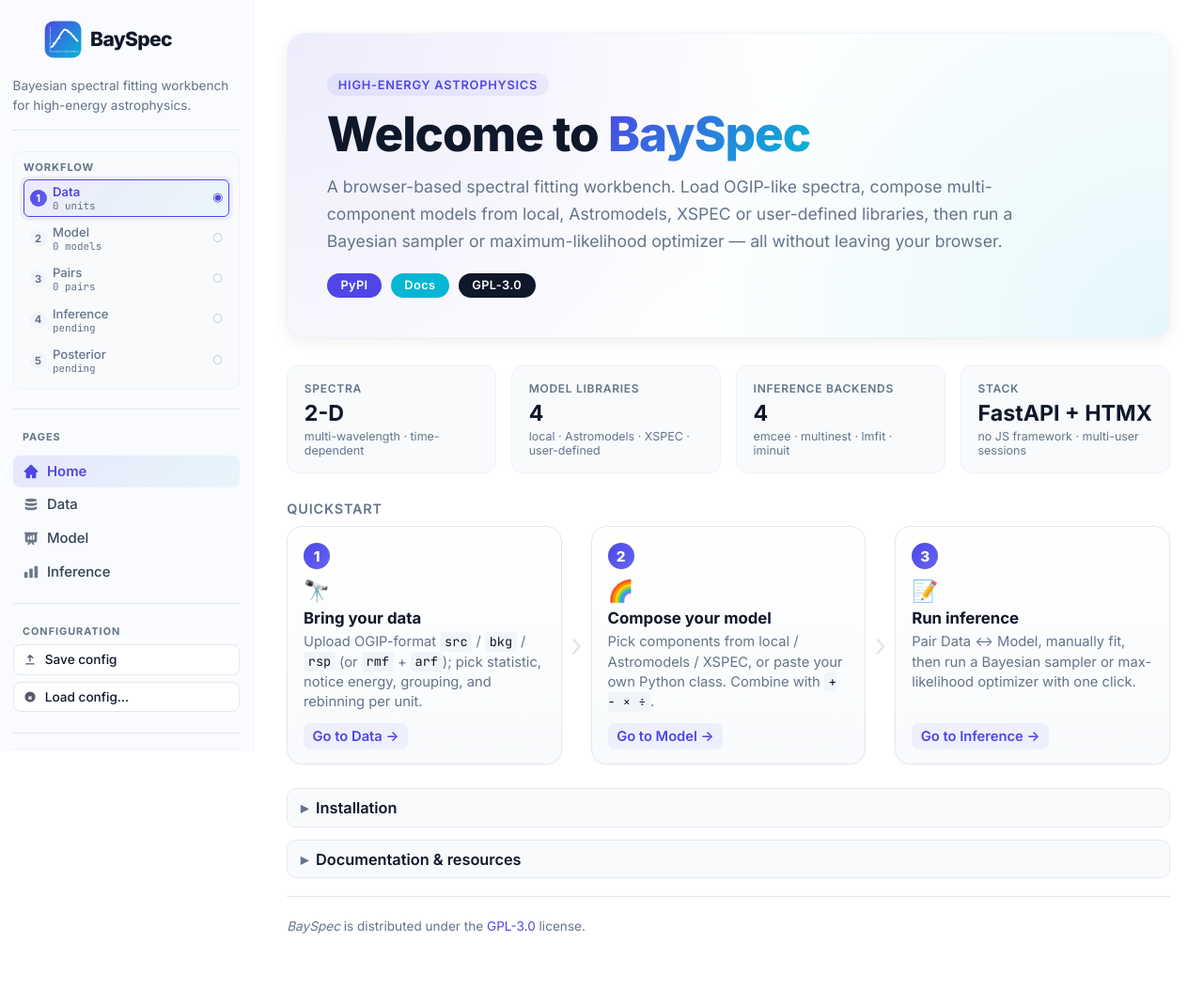
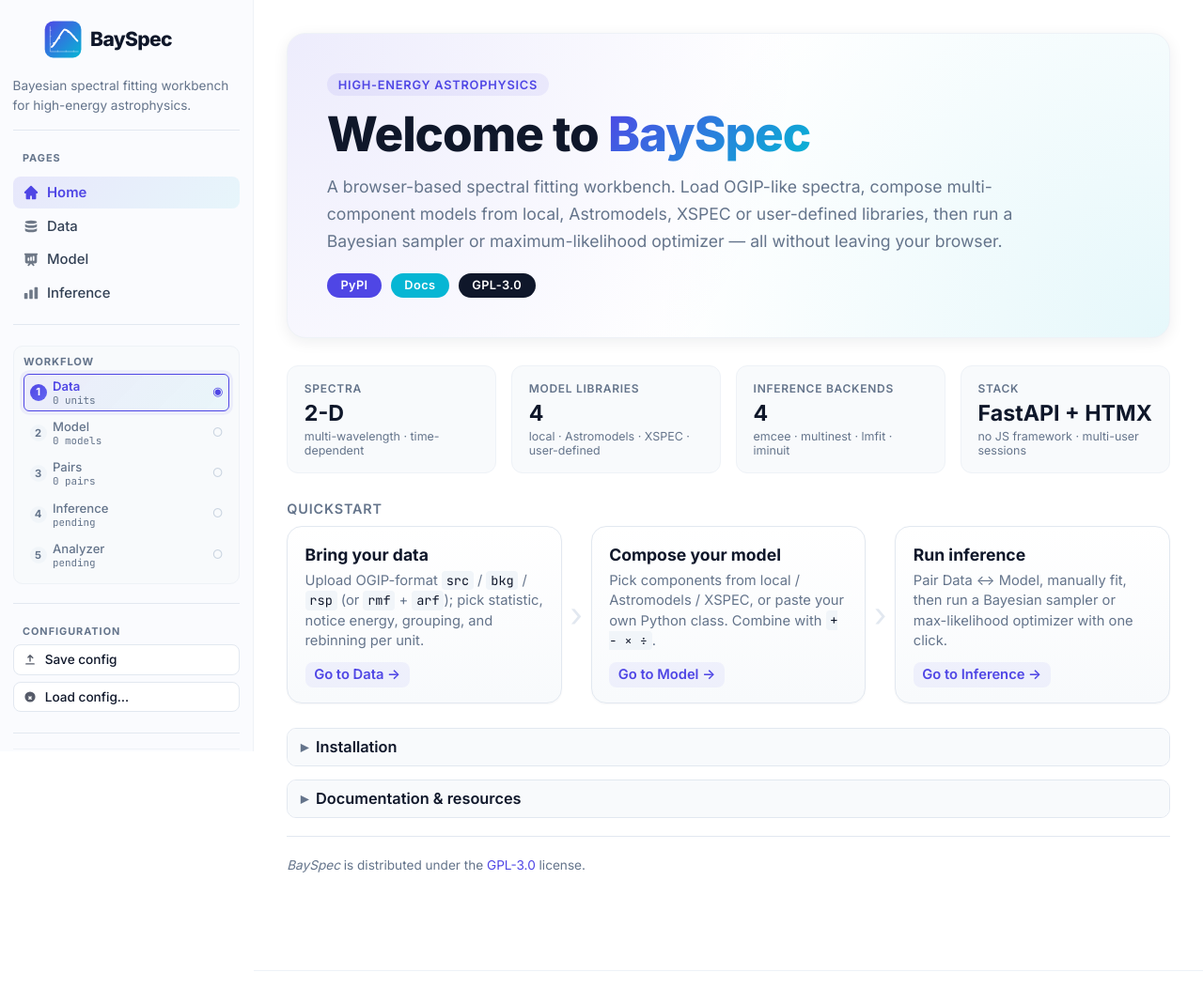
Before and after one commit to jyangch/bayspec_app, a FastAPI app: page / in a window 1280 px wide. Shown: the top 1052 px of the page at 94% size. Run offline with FastAPI, Linux system fonts and the light colour scheme; some libraries are stand-ins or nearby versions.

Commit message:
Fix beta feedback: sidebar order, Analyzer rename, reload after run, slimmer Quickstart cards
1. Sidebar order. Pages now sits above Workflow which sits above
   Configuration, matching the intended nav-first reading order.

2. Workflow indicator did not advance to the final stage after a
   completed run because the SSE "done" handler only swapped the
   #infer-panel content; the surrounding base.html (including the
   sidebar) was never re-fetched. Replace the swap with
   window.location.reload() so the next render rebuilds the page
   from infer_state.posterior — both the panel and the sidebar
   workflow refresh together. The 5th stage is also renamed
   "Posterior" → "Analyzer" to match the wording on the Inference
   page's posterior card.

3. Quickstart cards on Home drop the numbered indigo bullet and the
   emoji glyph. Only the chevron between cards now communicates the
   1-2-3 sequence; each card carries title + body + "Go to … →"
   chip. CSS for .qs-num / .qs-emoji removed; .qs-card / .qs-title
   tightened to suit the simpler layout.

```diff
--- a/main.py
+++ b/main.py
@@ -93,7 +93,8 @@ def _workflow_state(s: dict) -> list[dict]:
         ('Model',     caption(n_models, 'model'),    flags[1]),
         ('Pairs',     caption(n_pairs, 'pair'),      flags[2]),
         ('Inference', 'built' if has_built else 'pending', flags[3]),
-        ('Posterior', 'ready' if has_post else 'pending',  flags[4]),
+        # Matches the "Analyzer" wording used on the Inference page card.
+        ('Analyzer',  'ready' if has_post else 'pending',  flags[4]),
     ]
     out = []
     for i, (title, cap, done) in enumerate(raw):
@@ -1781,7 +1782,11 @@ async def run_infer(
         f'const st=document.getElementById("run-status-text");'
         f'const es=new EventSource("/infer/stream/{task_id}");'
         f'es.onmessage=function(e){{log.insertAdjacentHTML("beforeend",e.data);log.scrollTop=log.scrollHeight;st.textContent="Running\u2026";}};'
-        f'es.addEventListener("done",function(e){{es.close();document.getElementById("infer-panel").outerHTML=e.data;var np=document.getElementById("infer-panel");if(np)htmx.process(np);}});'
+        # Reload the full page on completion so the sidebar workflow
+        # indicator (and any other page-level state) refreshes alongside
+        # the infer panel. The server-side GET regenerates the same
+        # posterior view from infer_state, so nothing is lost.
+        f'es.addEventListener("done",function(){{es.close();window.location.reload();}});'
         f'es.onerror=function(){{es.close();st.textContent="Stream error \u2014 refresh to see results.";}};'
         f'}})();'
         f'</script>'
--- a/static/style.css
+++ b/static/style.css
@@ -1774,7 +1774,7 @@ details[open] .howto-summary::before { transform: rotate(90deg); }
 .qs-card {
   display: flex;
   flex-direction: column;
-  padding: 1.1rem 1.05rem .95rem;
+  padding: 1.2rem 1.15rem 1rem;
   border-radius: 16px;
   border: 1px solid var(--border);
   background: linear-gradient(180deg, #FFFFFF 0%, var(--surface) 100%);
@@ -1790,26 +1790,11 @@ details[open] .howto-summary::before { transform: rotate(90deg); }
   text-decoration: none;
   color: var(--text);
 }
-.qs-num {
-  align-self: flex-start;
-  width: 1.75rem;
-  height: 1.75rem;
-  border-radius: 999px;
-  background: linear-gradient(135deg, var(--primary) 0%, var(--primary-soft) 100%);
-  color: #FFFFFF;
-  font-weight: 800;
-  font-size: .95rem;
-  display: inline-flex;
-  align-items: center;
-  justify-content: center;
-  margin-bottom: .55rem;
-}
-.qs-emoji { font-size: 1.4rem; margin-bottom: .3rem; }
 .qs-title {
   font-weight: 700;
-  font-size: 1.05rem;
+  font-size: 1.1rem;
   color: var(--text);
-  margin-bottom: .35rem;
+  margin-bottom: .45rem;
 }
 .qs-body {
   color: var(--text-muted);
--- a/templates/base.html
+++ b/templates/base.html
@@ -75,27 +75,6 @@
 
     <hr style="margin:.5rem 0" />
 
-    <!-- Workflow steps (5-stage live progress from session state) -->
-    <div class="sidebar-workflow">
-      <span class="sidebar-workflow-label">Workflow</span>
-      <ol class="sidebar-workflow-list">
-        {% for step in workflow %}
-        <li class="is-{{ step.state }}">
-          <span class="step-num">{{ step.num }}</span>
-          <span class="step-body">
-            <span class="step-title">{{ step.title }}</span>
-            <span class="step-caption">{{ step.caption }}</span>
-          </span>
-          <span class="step-dot">
-            {% if step.state == 'done' %}●{% elif step.state == 'active' %}◉{% else %}○{% endif %}
-          </span>
-        </li>
-        {% endfor %}
-      </ol>
-    </div>
-
-    <hr style="margin:.5rem 0" />
-
     <!-- Navigation -->
     <span class="nav-section-label">Pages</span>
     <nav>
@@ -128,6 +107,27 @@
     </nav>
 
     {% block sidebar_extra %}{% endblock %}
+
+    <hr style="margin:.5rem 0" />
+
+    <!-- Workflow steps (5-stage live progress from session state) -->
+    <div class="sidebar-workflow">
+      <span class="sidebar-workflow-label">Workflow</span>
+      <ol class="sidebar-workflow-list">
+        {% for step in workflow %}
+        <li class="is-{{ step.state }}">
+          <span class="step-num">{{ step.num }}</span>
+          <span class="step-body">
+            <span class="step-title">{{ step.title }}</span>
+            <span class="step-caption">{{ step.caption }}</span>
+          </span>
+          <span class="step-dot">
+            {% if step.state == 'done' %}●{% elif step.state == 'active' %}◉{% else %}○{% endif %}
+          </span>
+        </li>
+        {% endfor %}
+      </ol>
+    </div>
 
     <hr style="margin:.5rem 0" />
 
--- a/templates/home.html
+++ b/templates/home.html
@@ -48,24 +48,18 @@
 <h4>Quickstart</h4>
 <div class="quickstart">
   <a class="qs-card" href="/data">
-    <span class="qs-num">1</span>
-    <span class="qs-emoji" aria-hidden="true">🔭</span>
     <span class="qs-title">Bring your data</span>
     <span class="qs-body">Upload OGIP-format <code>src</code> / <code>bkg</code> / <code>rsp</code> (or <code>rmf</code> + <code>arf</code>); pick statistic, notice energy, grouping, and rebinning per unit.</span>
     <span class="qs-link">Go to Data →</span>
   </a>
   <span class="qs-arrow" aria-hidden="true">›</span>
   <a class="qs-card" href="/model">
-    <span class="qs-num">2</span>
-    <span class="qs-emoji" aria-hidden="true">🌈</span>
     <span class="qs-title">Compose your model</span>
     <span class="qs-body">Pick components from local / Astromodels / XSPEC, or paste your own Python class. Combine with <code>+ − × ÷</code>.</span>
     <span class="qs-link">Go to Model →</span>
   </a>
   <span class="qs-arrow" aria-hidden="true">›</span>
   <a class="qs-card" href="/infer">
-    <span class="qs-num">3</span>
-    <span class="qs-emoji" aria-hidden="true">📝</span>
     <span class="qs-title">Run inference</span>
     <span class="qs-body">Pair Data ↔ Model, manually fit, then run a Bayesian sampler or max-likelihood optimizer with one click.</span>
     <span class="qs-link">Go to Inference →</span>
```
